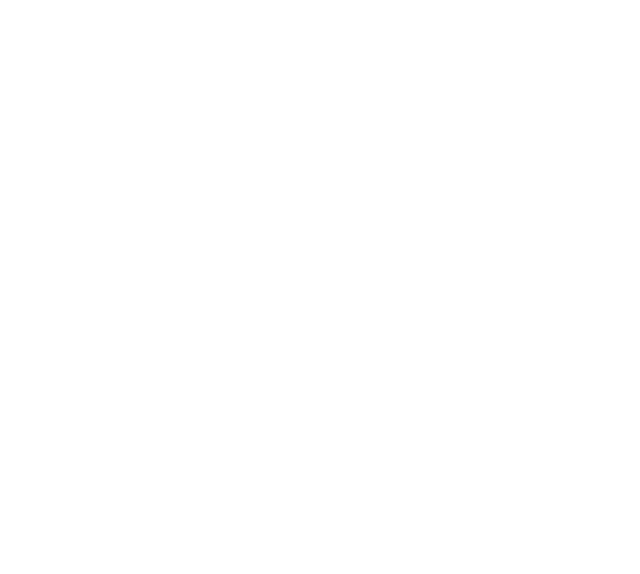
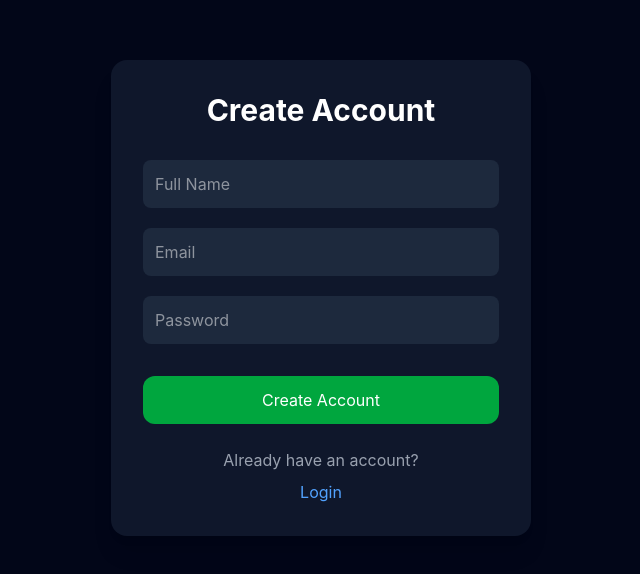
Before and after one commit to Sobia-tech/AI-Resume-Analyzer, a React app in the folder frontend/: page /signup in a window 1280 px wide. Before the commit this address had no page. Shown: the part 102-676 px from the top of the page, without its empty margins (319-959 px from the left). Built offline with nearby package versions, Linux system fonts and the light colour scheme; the HTML template or start-up script is replaced by a standard one.

Commit message:
Day 8 completed - Login Signup UI and Routing

```diff
--- a/frontend/src/App.jsx
+++ b/frontend/src/App.jsx
@@ -1,6 +1,9 @@
 import { BrowserRouter, Routes, Route } from "react-router-dom";
+
 import Home from "./pages/Home";
 import UploadResume from "./pages/UploadResume";
+import Login from "./pages/Login";
+import Signup from "./pages/Signup";
 
 function App() {
 
@@ -13,6 +16,10 @@
 
         <Route path="/upload" element={<UploadResume />} />
 
+        <Route path="/login" element={<Login />} />
+
+        <Route path="/signup" element={<Signup />} />
+
       </Routes>
 
     </BrowserRouter>
--- a/frontend/src/components/ResultCard.jsx
+++ b/frontend/src/components/ResultCard.jsx
@@ -206,7 +206,7 @@
 
 <div className="grid md:grid-cols-2 gap-5 mt-8">
 
-  {/* Strengths */}
+  {/* Strengths */}git status
 
   <div className="bg-slate-900 rounded-xl p-5 border border-green-500">
 
--- /dev/null
+++ b/frontend/src/pages/Login.jsx
@@ -0,0 +1,48 @@
+import { Link } from "react-router-dom";
+
+function Login() {
+  return (
+    <div className="min-h-screen bg-slate-950 flex justify-center items-center">
+
+      <div className="bg-slate-900 p-8 rounded-2xl w-[420px] shadow-xl">
+
+        <h1 className="text-3xl text-white font-bold text-center">
+          Login
+        </h1>
+
+        <input
+          type="email"
+          placeholder="Email"
+          className="w-full mt-8 p-3 rounded-lg bg-slate-800 text-white"
+        />
+
+        <input
+          type="password"
+          placeholder="Password"
+          className="w-full mt-5 p-3 rounded-lg bg-slate-800 text-white"
+        />
+
+        <button
+          className="w-full mt-8 bg-blue-600 hover:bg-blue-700 p-3 rounded-xl text-white"
+        >
+          Login
+        </button>
+
+        <p className="text-gray-400 text-center mt-6">
+          Don't have an account?
+        </p>
+
+        <Link
+          to="/signup"
+          className="block text-center mt-2 text-blue-400 hover:text-blue-300"
+        >
+          Create Account
+        </Link>
+
+      </div>
+
+    </div>
+  );
+}
+
+export default Login;
--- /dev/null
+++ b/frontend/src/pages/Signup.jsx
@@ -0,0 +1,54 @@
+import { Link } from "react-router-dom";
+
+function Signup() {
+  return (
+    <div className="min-h-screen bg-slate-950 flex justify-center items-center">
+
+      <div className="bg-slate-900 p-8 rounded-2xl w-[420px] shadow-xl">
+
+        <h1 className="text-3xl text-white font-bold text-center">
+          Create Account
+        </h1>
+
+        <input
+          type="text"
+          placeholder="Full Name"
+          className="w-full mt-8 p-3 rounded-lg bg-slate-800 text-white"
+        />
+
+        <input
+          type="email"
+          placeholder="Email"
+          className="w-full mt-5 p-3 rounded-lg bg-slate-800 text-white"
+        />
+
+        <input
+          type="password"
+          placeholder="Password"
+          className="w-full mt-5 p-3 rounded-lg bg-slate-800 text-white"
+        />
+
+        <button
+          className="w-full mt-8 bg-green-600 hover:bg-green-700 p-3 rounded-xl text-white"
+        >
+          Create Account
+        </button>
+
+        <p className="text-gray-400 text-center mt-6">
+          Already have an account?
+        </p>
+
+        <Link
+          to="/login"
+          className="block text-center mt-2 text-blue-400 hover:text-blue-300"
+        >
+          Login
+        </Link>
+
+      </div>
+
+    </div>
+  );
+}
+
+export default Signup;
```
